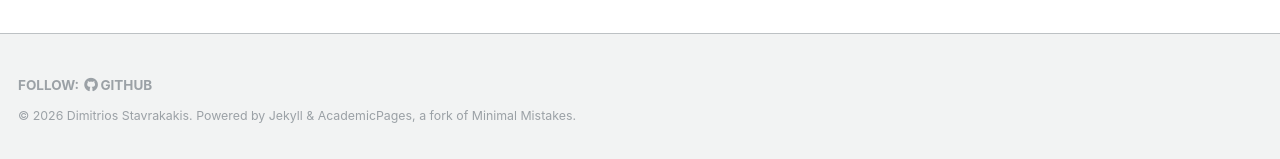
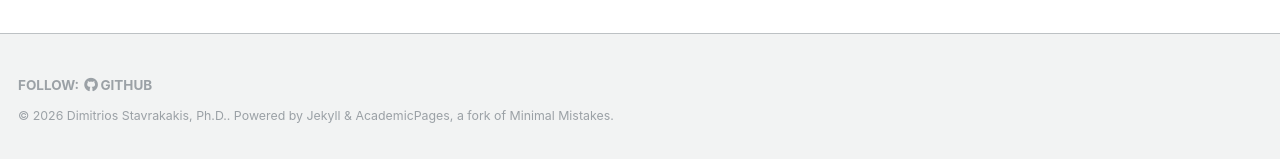
Before and after one commit to dimstav23/dimstav23.github.io, a Jekyll site: the page built from _pages/talkmap.html, in a window 1280 px wide and 1147 px high. Shown: the part 985-1144 px from the top of the window. Built offline with Jekyll 4.4.1, drawn with Linux system fonts in a browser that asks for light colours; nearby versions of some CDN libraries; some web fonts are replaced; part of the change alters nothing that is shown.

```diff
--- a/_config.yml
+++ b/_config.yml
@@ -9,8 +9,8 @@
 locale                   : "en-US"
 title                    : "Homepage"
 title_separator          : "-"
-name                     : &name "Dimitrios Stavrakakis"
-description              : &description "Postdoctoral researcher <br /> @ Technical University of Munich"
+name                     : &name "Dimitrios Stavrakakis, Ph.D."
+description              : &description "Research Group Leader <br /> Trusworthy Computer Systems Group <br /> Chair of Computer Systems <br /> @ Technical University of Munich"
 url                      : https://dimstav23.github.io # the base hostname & protocol for your site e.g. "https://mmistakes.github.io"
 baseurl                  : "" # the subpath of your site, e.g. "/blog"
 repository               : "dimstav23/dimstav23.github.io"
```
